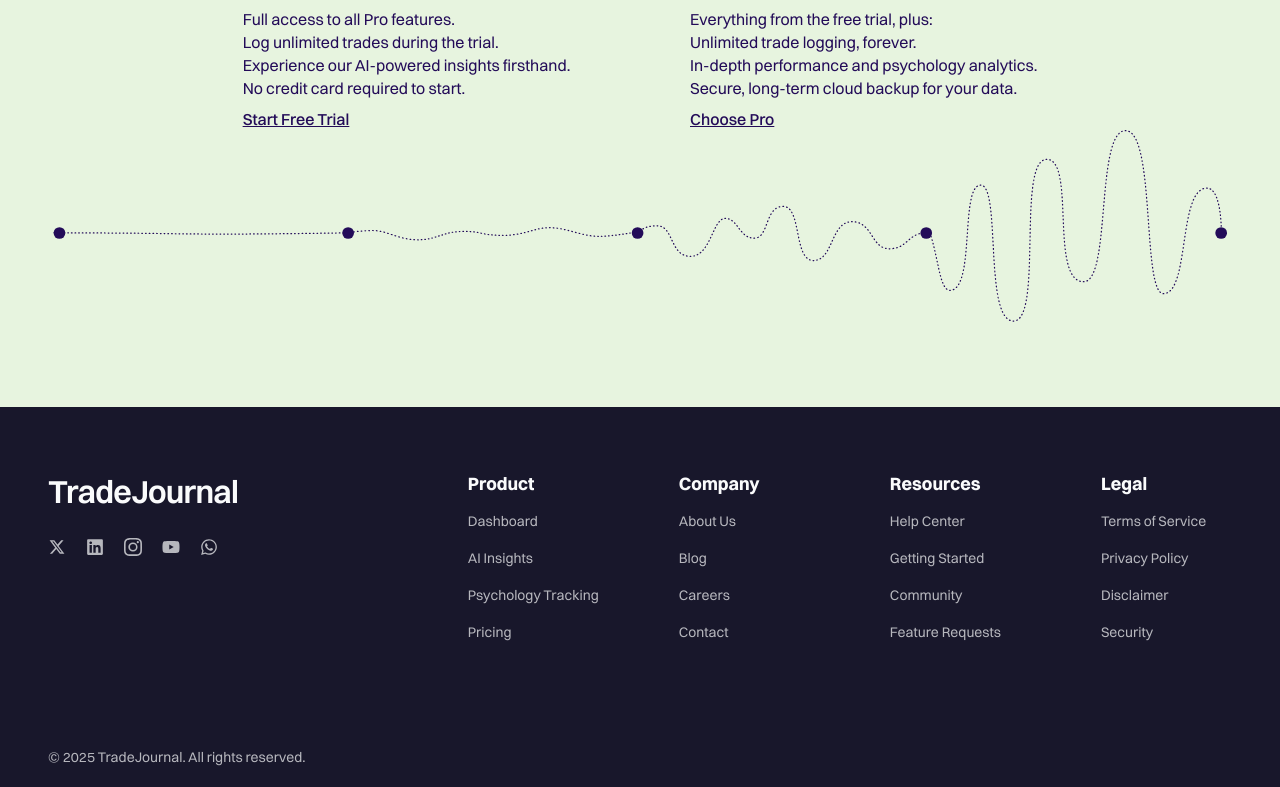
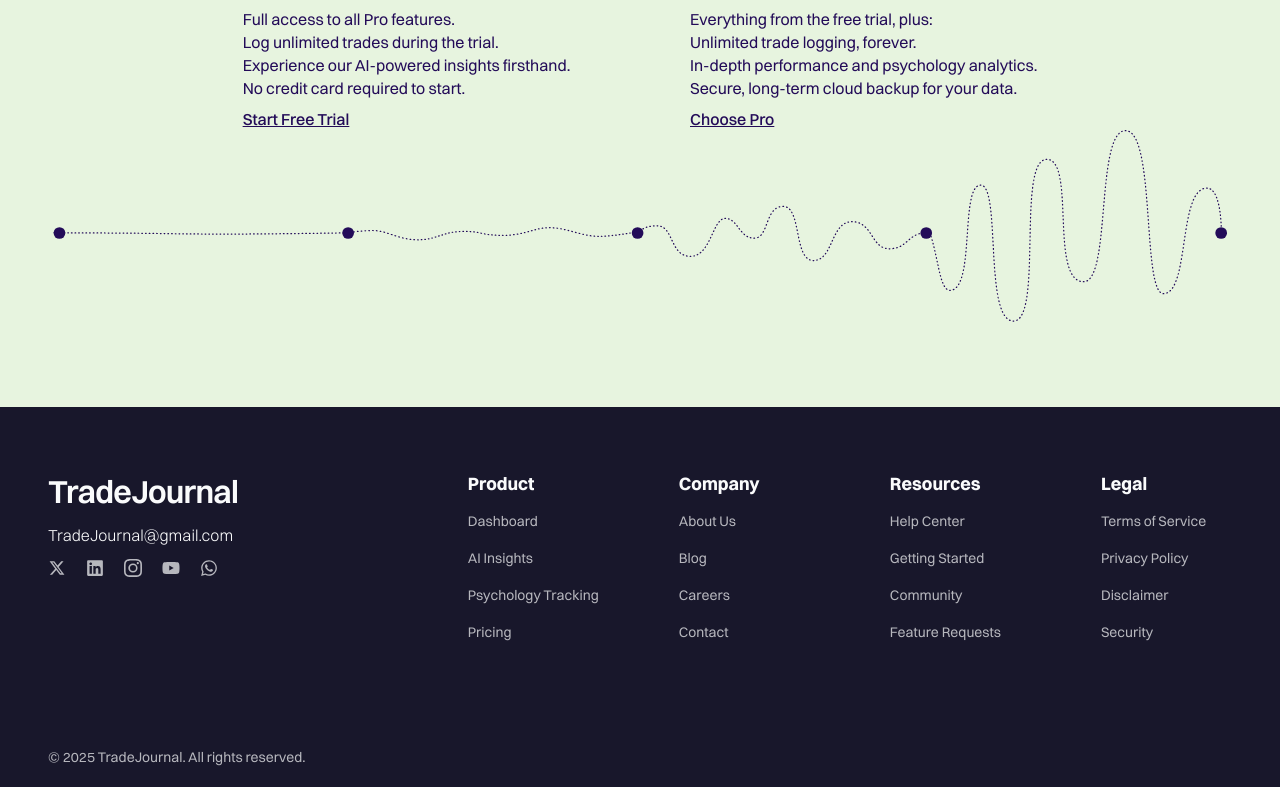
Before and after one commit to ayushcodes0/Tj-Frontend, a React (Vite) app: page / in a window 1280 px wide. Shown: the part 4157-4944 px from the top of the page. Built offline with nearby package versions, Linux system fonts and the light colour scheme.

Commit message:
email added in footer

```diff
--- a/src/components/Footer/Footer.module.css
+++ b/src/components/Footer/Footer.module.css
@@ -107,7 +107,7 @@
 .footerLogo{
     display: flex;
     flex-direction: column;
-    gap: 24px;
+    gap: 12px;
 }
 
 .socials {
@@ -127,3 +127,10 @@
 .socials a:hover {
   opacity: 1;
 }
+
+
+.email{
+    color: var(--primary-white);
+    font-weight: 300;
+    font-size: 16px;
+}
--- a/src/components/Footer/Footer.tsx
+++ b/src/components/Footer/Footer.tsx
@@ -12,6 +12,7 @@
       <div className={Styles.footer}>
         <div className={Styles.footerLogo}>
           <p className={Styles.logo}>TradeJournal</p>
+          <p className={Styles.email}>TradeJournal@gmail.com</p>
           {/* Social media links are a great way to build community and trust */}
           <div className={Styles.socials}>
             <a href="#" aria-label="Twitter"><RiTwitterXFill /></a>
```
